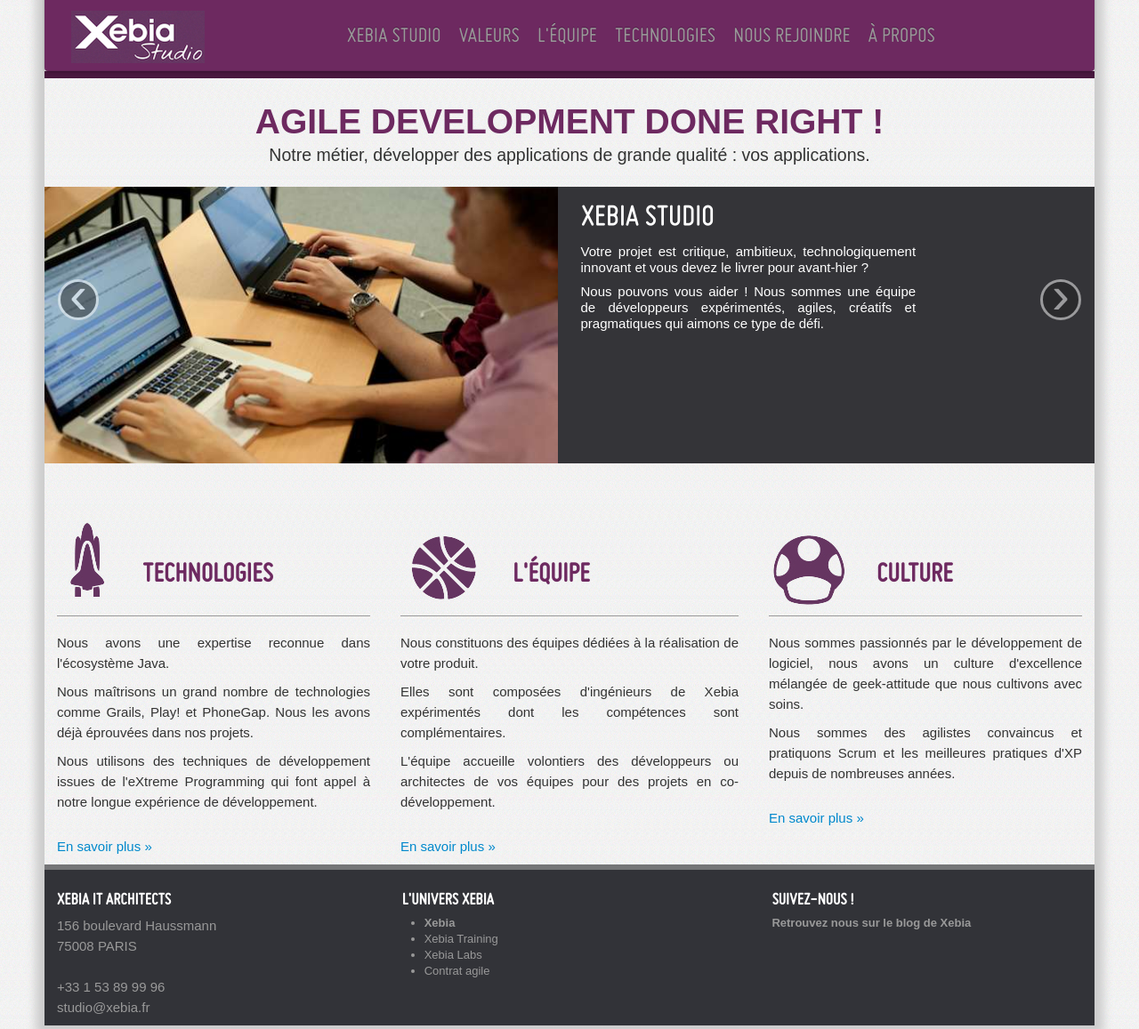
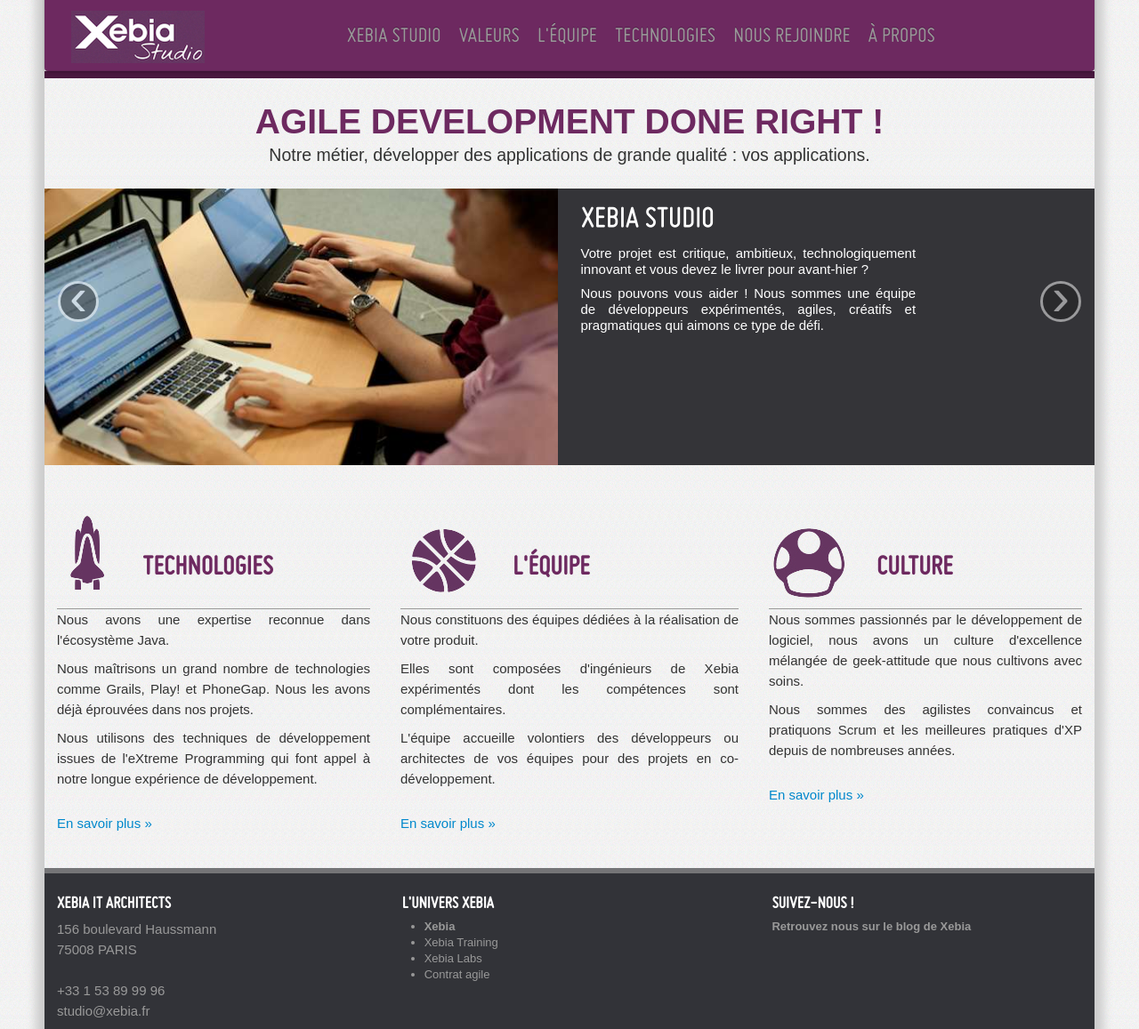
Before and after one commit to publicissapient-france/xebia-studio-website, a Jekyll site: the page built from index.html, in a window 1280 px wide. Shown: the whole page at 89% size. Built offline with Jekyll 4.4.1, drawn with Linux system fonts in a browser that asks for light colours; some web fonts are replaced.

Commit message:
Fixing frontpage

```diff
--- a/index.html
+++ b/index.html
@@ -21,7 +21,7 @@
         </p>
     </div>
 </div>
-<br/>
+
 <div id="indexCarousel" class="carousel">
     <div class="carousel-inner">
         <div class="active item">
@@ -73,66 +73,13 @@
     <a class="carousel-control right" href="#indexCarousel" data-slide="next">&rsaquo;</a>
 </div>
 
-
-<br>
-
-<!-- <div class="row">
-    <div class="span10">
-        <img src="images/caplette_home.png" alt="Caplette" align="left">
-    </div>
-    <div class="span5">
-        <h2>XEBIA STUDIO</h2>
-        <br/>
-
-        <p>Votre projet est critique, ambitieux, technologiquement innovant et vous devez le livrer
-            pour avant-hier ? </p>
-
-        <p>Nous pouvons vous aider ! Nous sommes une équipe de développeurs
-            expérimentés, agiles, créatifs et pragmatiques qui aimons ce type de défi.</p>
-    </div>
-</div>
-<div class="row">
-    <div class="span10">
-        <img src="images/caplette_home.png" alt="Caplette" align="left">
-    </div>
-    <div class="span5">
-        <h2>XEBIA STUDIO</h2>
-        <br/>
-
-        <p>Nous sommes à la pointe de la technologie. Avant-gardistes, early adopters, geeks, nous
-            utilisons et éprouvons les nouveaux outils, les derniers frameworks et langages.
-        </p>
-
-        <p>Nous vous proposons des solutions innovantes pour adresser votre besoin métier. Nos choix
-            sont toujours pragmatiques et nous veillons à ce que votre projet ne devienne jamais un
-            laboratoire. </p>
-    </div>
-</div>
-<div class="row">
-    <div class="span10">
-        <img src="images/caplette_home.png" alt="Caplette" align="left">
-    </div>
-    <div class="span5">
-        <h2>XEBIA STUDIO</h2>
-        <br/>
-
-        <p>Votre projet est critique, ambitieux, technologiquement innovant et vous devez le livrer
-            pour avant-hier ? </p>
-
-        <p>Nous pouvons vous aider ! Nous sommes une équipe de développeurs
-            expérimentés, agiles, créatifs et pragmatiques qui aimons ce type de défi.</p>
-    </div>
-</div>-->
-<br/> <br/><br/>
-
-<div class="row columns">
+<div id="belowCarousel" class="row columns">
     <div class="span5">
         <div class="column">
             <img src="images/index/fusee_index.png" style="margin-top:-45px;padding-right: 30px" alt="fusee"
                  align="left">
 
             <h2>TECHNOLOGIES</h2>
-            <br/>
 
             <p>
                 Nous avons une expertise reconnue dans l'écosystème Java.</p>
@@ -156,7 +103,6 @@
                  align="left">
 
             <h2>L'ÉQUIPE</h2>
-            <br/>
 
             <p>Nous constituons des équipes dédiées à la réalisation de votre produit.
 
@@ -177,7 +123,6 @@
                  align="left">
 
             <h2>CULTURE</h2>
-            <br/>
 
             <p>Nous sommes passionnés par le développement de logiciel, nous avons un culture d'excellence
                 mélangée
--- a/stylesheets/main.css
+++ b/stylesheets/main.css
@@ -127,7 +127,15 @@
     padding-top: 10px;
     font-size: 150%;
     font-family: AsapRegular, sans-serif;
+}
 
+#indexCarousel {
+  margin-top:20px;
+  margin-bottom:80px;
+}
+
+#belowCarousel {
+  margin-bottom:30px;
 }
 
 .carousel-inner {
```
